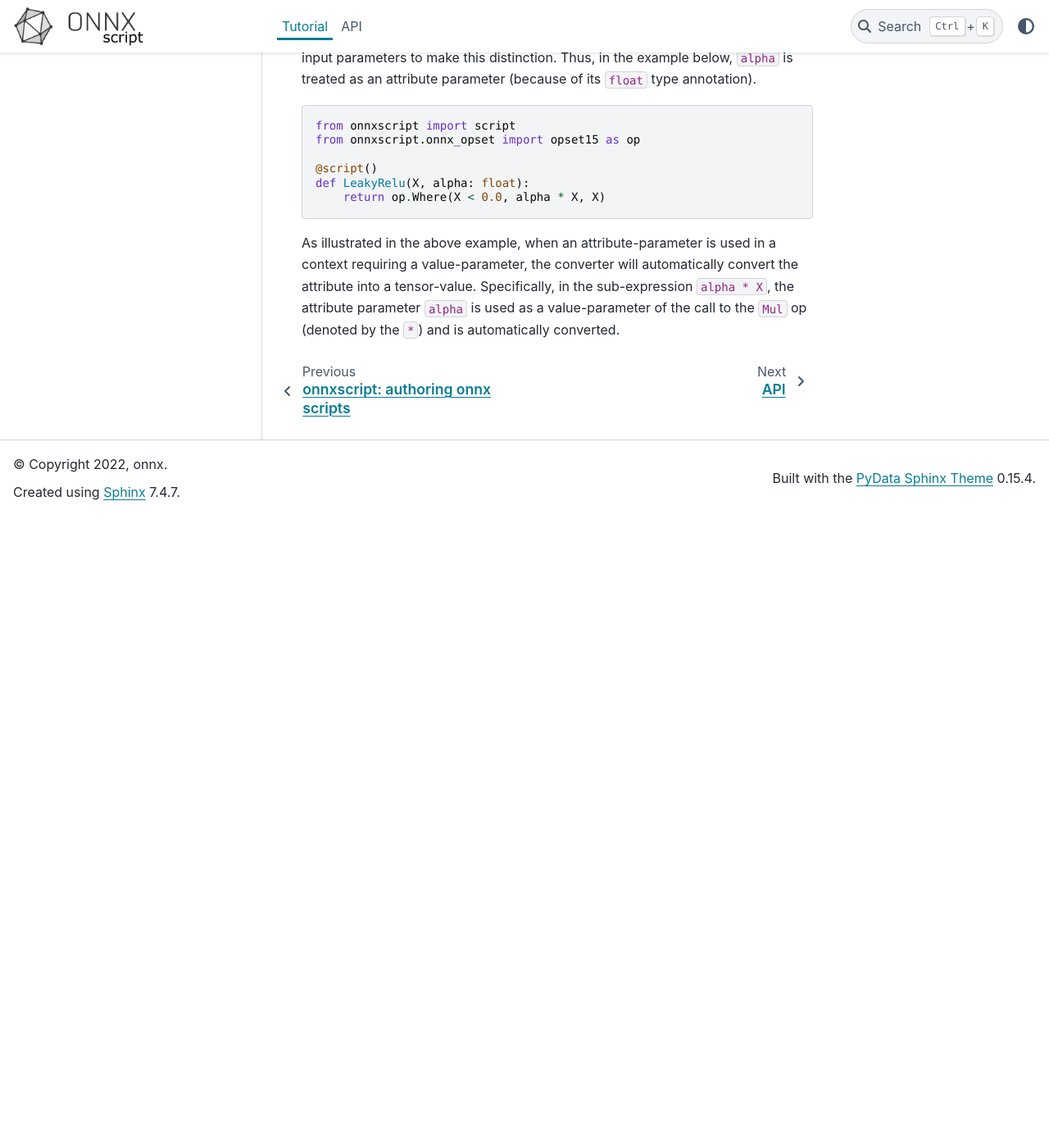
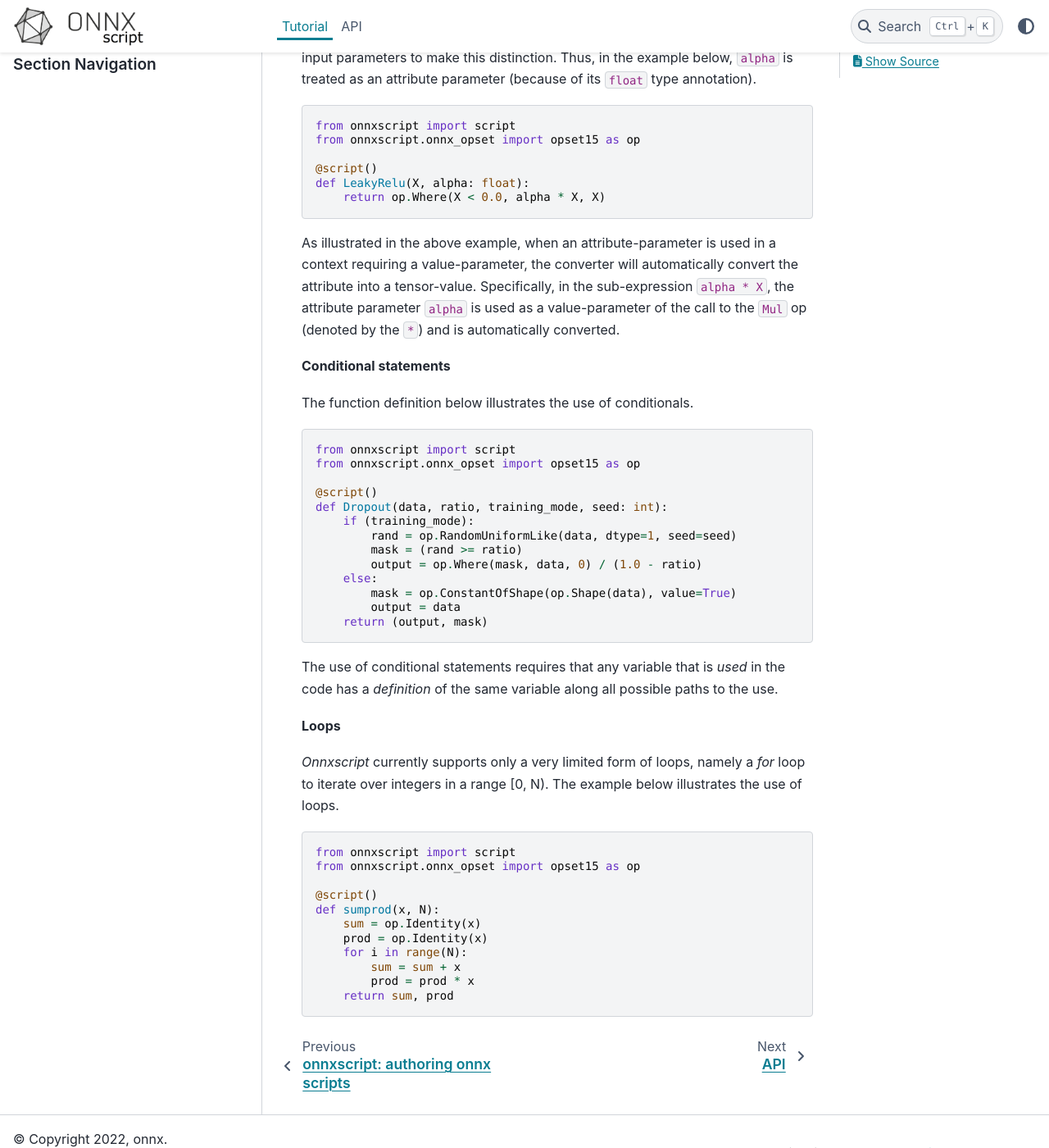
Before and after one commit to microsoft/onnxscript, a Sphinx documentation site: the page built from docs/tutorial/index.rst, in a window 1280 px wide and 1400 px high, scrolled down 2769 px. Shown: the whole window at 82% size. Built offline with Sphinx 7.4.7 and the PyData theme 0.15.4, drawn with Linux system fonts in a browser that asks for light colours; formulas are drawn with MathJax 3; pages that are not in the unit, such as notebooks, are missing from menus; before the commit the page ends 3399 px from its top, so only the background shows below that.

Commit message:
Add control-flow examples to tutorial

```diff
--- /dev/null
+++ b/docs/tutorial/examples/dropout.py
@@ -0,0 +1,13 @@
+from onnxscript import script
+from onnxscript.onnx_opset import opset15 as op
+
+@script()
+def Dropout(data, ratio, training_mode, seed: int):
+    if (training_mode):
+        rand = op.RandomUniformLike(data, dtype=1, seed=seed)
+        mask = (rand >= ratio)
+        output = op.Where(mask, data, 0) / (1.0 - ratio)
+    else:
+        mask = op.ConstantOfShape(op.Shape(data), value=True)
+        output = data
+    return (output, mask)
--- /dev/null
+++ b/docs/tutorial/examples/forloop.py
@@ -0,0 +1,11 @@
+from onnxscript import script
+from onnxscript.onnx_opset import opset15 as op
+
+@script()
+def sumprod(x, N):
+    sum = op.Identity(x)
+    prod = op.Identity(x)
+    for i in range(N):
+        sum = sum + x
+        prod = prod * x
+    return sum, prod
--- a/docs/tutorial/index.rst
+++ b/docs/tutorial/index.rst
@@ -82,3 +82,20 @@ requiring a value-parameter, the converter will automatically convert the attrib
 into a tensor-value. Specifically, in the sub-expression ``alpha * X``, the attribute
 parameter ``alpha`` is used as a value-parameter of the call to the ``Mul`` op (denoted
 by the ``*``) and is automatically converted.
+
+**Conditional statements**
+
+The function definition below illustrates the use of conditionals.
+
+.. literalinclude:: examples/dropout.py
+
+The use of conditional statements requires that any variable that is *used* in the code
+has a *definition* of the same variable along all possible paths to the use.
+
+**Loops**
+
+*Onnxscript* currently supports only a very limited form of loops, namely
+a *for* loop to iterate over integers in a range [0, N).
+The example below illustrates the use of loops.
+
+.. literalinclude:: examples/forloop.py
```
